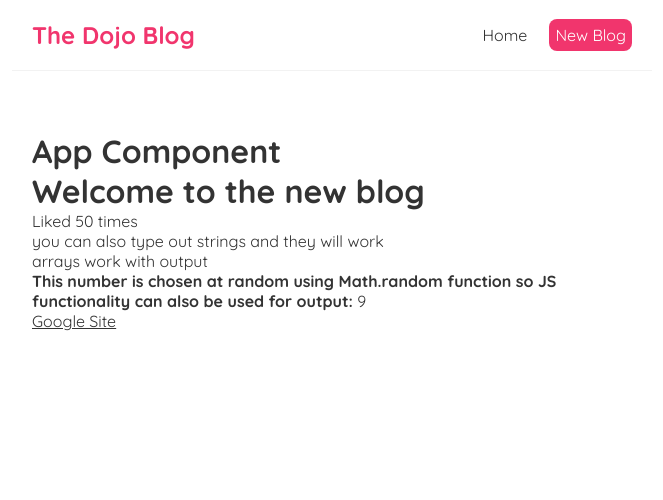
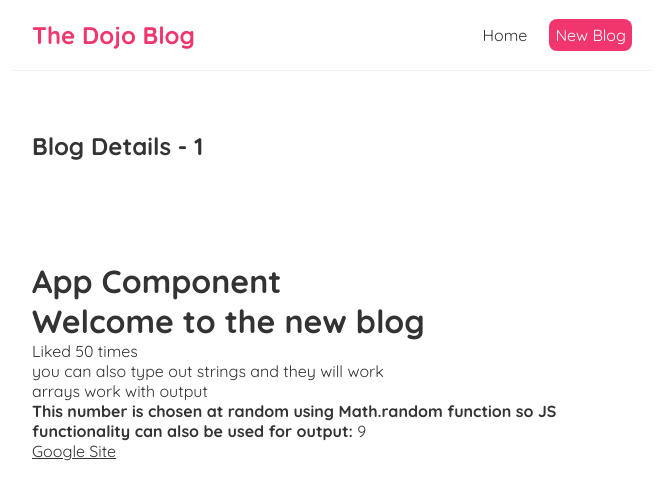
Before and after one commit to Lindsaykinn/Dojo-Blog-React-Example, a React (Create React App) app: page /blogs/1 in a window 1280 px wide. Shown: the top 500 px of the page, without its empty margins (308-971 px from the left). Built offline with nearby package versions, Linux system fonts and the light colour scheme; the HTML template or start-up script is replaced by a standard one.

Commit message:
added Blog show page - BlogDetails.js

```diff
--- a/src/App.js
+++ b/src/App.js
@@ -2,6 +2,7 @@
 import Home from './Home'
 import { BrowserRouter as Router, Route, Switch } from 'react-router-dom'
 import Create from './Create';
+import BlogDetails from './BlogDetails';
 
 function App() {
   const title = 'Welcome to the new blog';
@@ -20,7 +21,15 @@
           <Route path='/create'>
             <Create />
           </Route>
+          <Route path='/blogs/:id'>
+            <BlogDetails />
+          </Route>
         </Switch>
+        <br/>
+        <br/>
+        <br/>
+        <br/>
+        <br/>
         <h1>App Component</h1>
         <h1>{ title }</h1>
         <p>Liked { likes } times</p>
--- /dev/null
+++ b/src/BlogDetails.js
@@ -0,0 +1,13 @@
+import { useParams } from "react-router";
+
+const BlogDetails = () => {
+
+  const { id } = useParams()
+  return (
+    <div className="blog-details">
+      <h2>Blog Details - {id} </h2>
+    </div>
+   );
+}
+
+export default BlogDetails;
--- a/src/Home.js
+++ b/src/Home.js
@@ -1,3 +1,4 @@
+import { useState  } from 'react';
 import BlogList from './BlogList';
 import useFetch from './useFetch'
 
--- a/src/useFetch.js
+++ b/src/useFetch.js
@@ -12,7 +12,7 @@
     // console.log(blogs)
     fetch(url, {signal: abortCont.signal })
       .then(resp => {
-        if(!resp.ok){
+        if(!resp.ok){ //error coming back from the server
           throw Error('could not fetch the data for that resource')
         }
         return resp.json()
@@ -26,10 +26,13 @@
         if (error.name === 'AbortError'){
           console.log('fetch aborted')
         }else {
+          // auto catches network / connection error
         setIsPending(false)
         setError(error.message)
         }
       })
+
+      //abort the fetch
       return () => abortCont.abort()
   }, [url])
 
```
